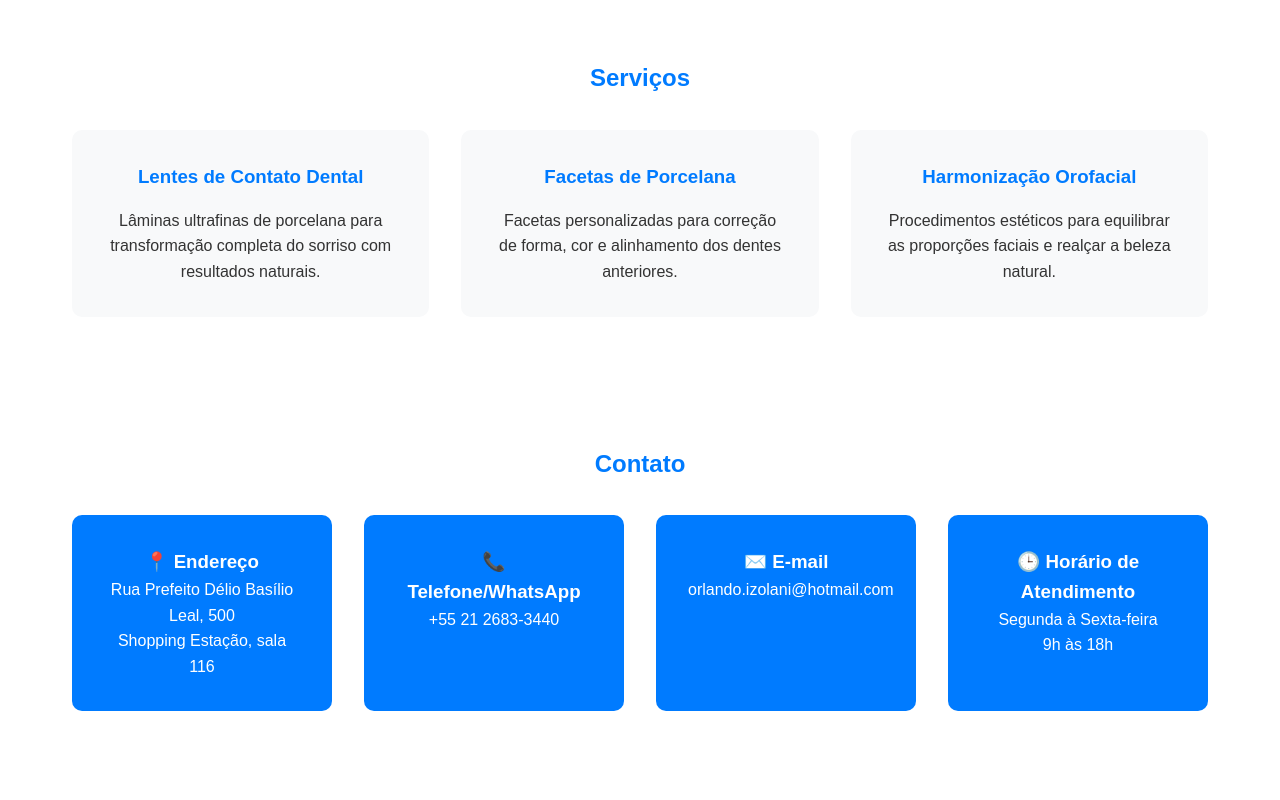
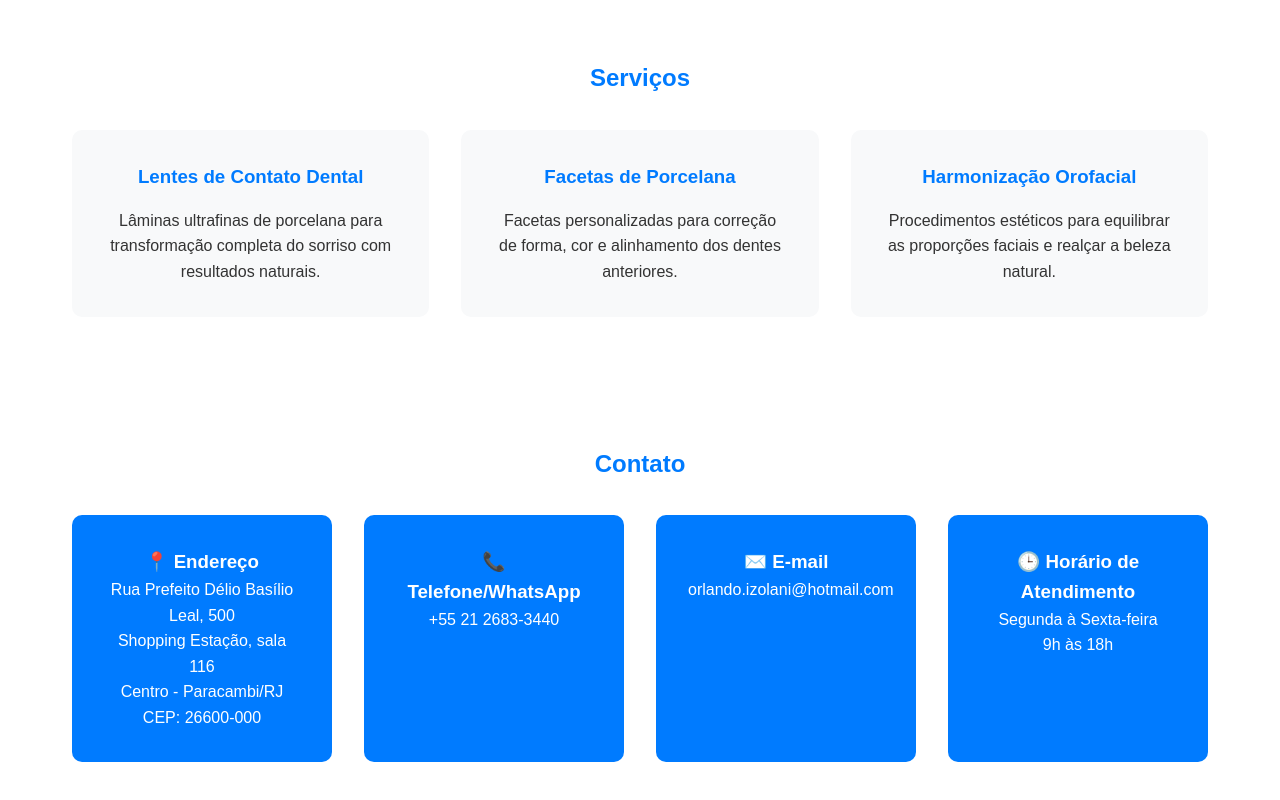
Before and after one commit to Izolani/izolani-odontologia, a plain HTML site: page index.html in a window 1280 px wide. Shown: the part 2398-3198 px from the top of the page. Before the commit the page ends 3173 px from the top, so only its background shows below. Drawn offline with Linux system fonts and the light colour scheme.

Commit message:
Atualizando endereço completo com Centro, Paracambi/RJ e CEP

```diff
--- a/index.html
+++ b/index.html
@@ -298,7 +298,7 @@
             <div class="contact-info">
                 <div class="contact-card">
                     <h3>📍 Endereço</h3>
-                    <p>Rua Prefeito Délio Basílio Leal, 500<br>Shopping Estação, sala 116</p>
+                    <p>Rua Prefeito Délio Basílio Leal, 500<br>Shopping Estação, sala 116<br>Centro - Paracambi/RJ<br>CEP: 26600-000</p>
                 </div>
                 <div class="contact-card">
                     <h3>📞 Telefone/WhatsApp</h3>
```
